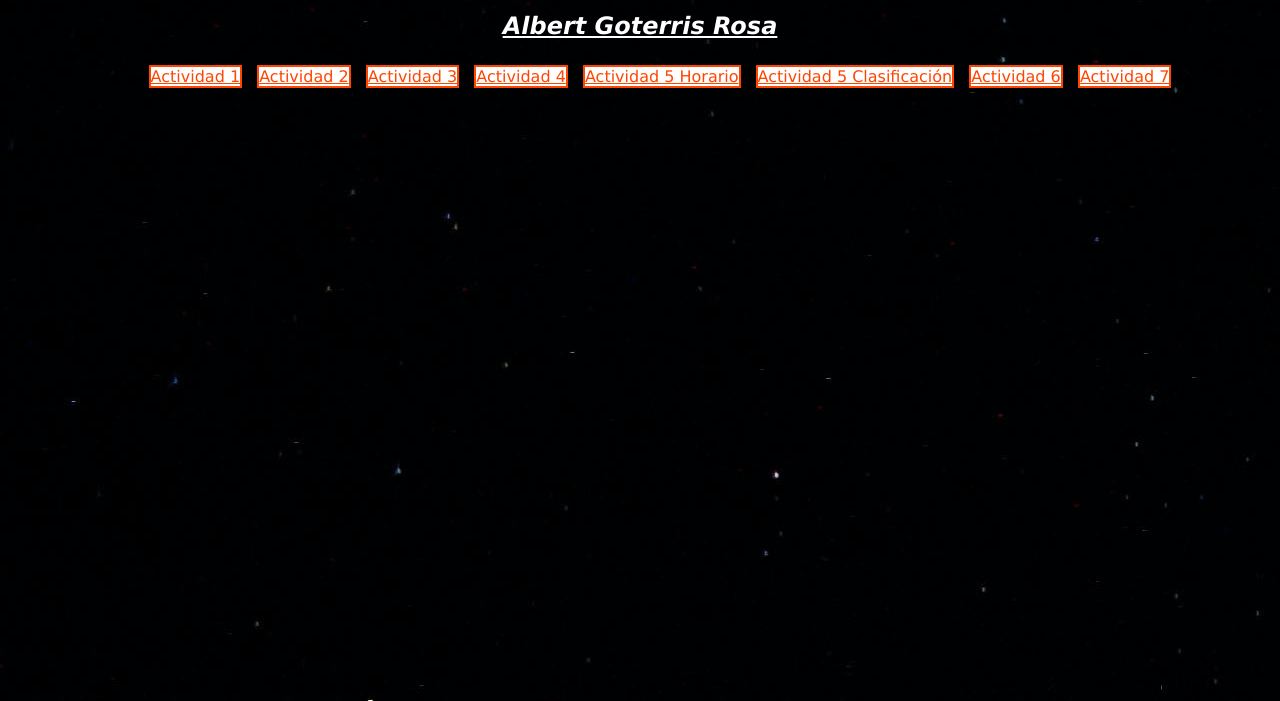
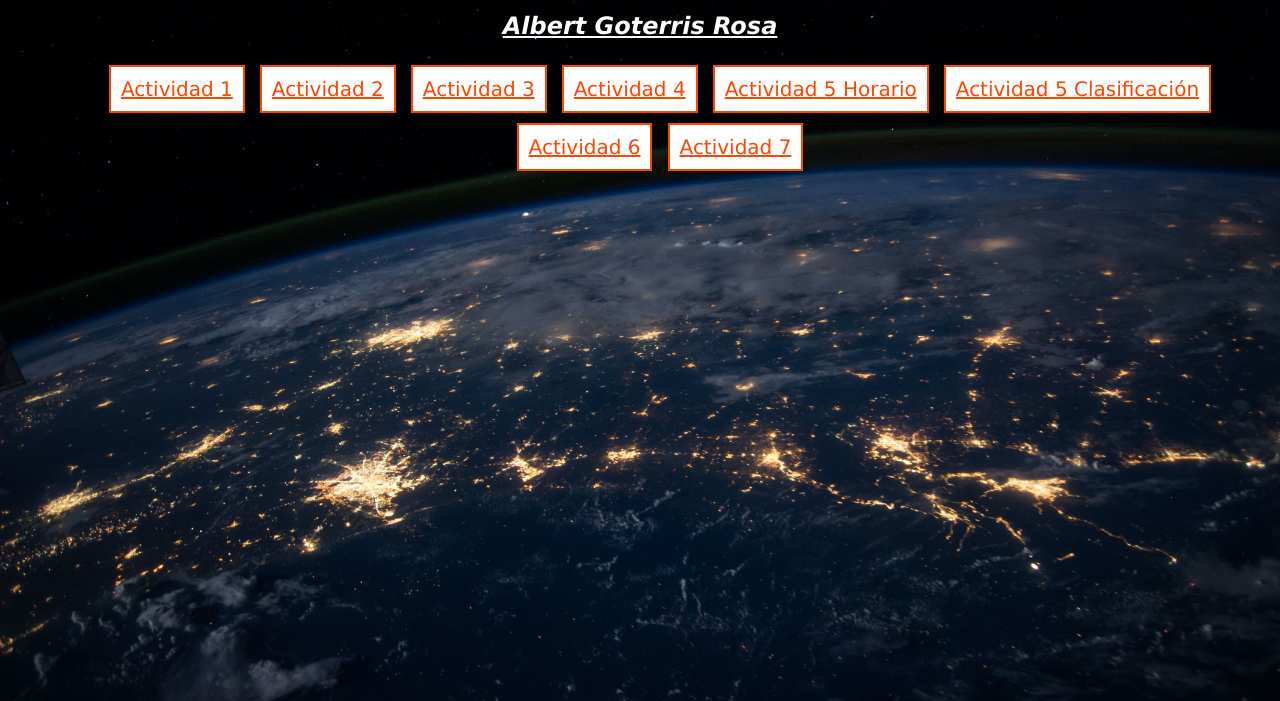
Before and after one commit to Albertgot/Actividad-3-T2-, a plain HTML site: page index.html in a window 1280 px wide. Shown: the part 99-800 px from the top of the page. Drawn offline with Linux system fonts and the light colour scheme.

Commit message:
Update estilo.css

```diff
--- a/estilo.css
+++ b/estilo.css
@@ -15,6 +15,8 @@ h2{
 body{
       font-family: 'Lucida Sans', 'Lucida Sans Regular', 'Lucida Grande', 'Lucida Sans Unicode', Geneva, Verdana, sans-serif;
       background-image: url(imagenes/fondo.jpg);
+    background-size: cover;
+
 }
 
 ul{
@@ -25,9 +27,9 @@ ul{
 li{
     display: inline-block;
     border: 2px solid orangered;
-    padding: 10xp;
+    padding: 10px;
     margin: 5px;
-    font-size: 20xp;
+    font-size: 20px;
     background-color: white;
 }
 
```
